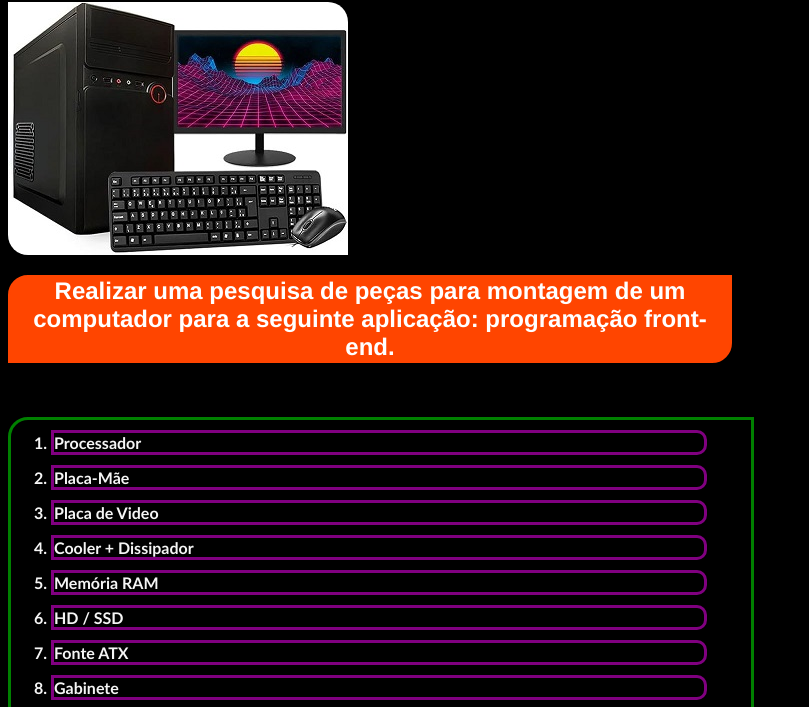
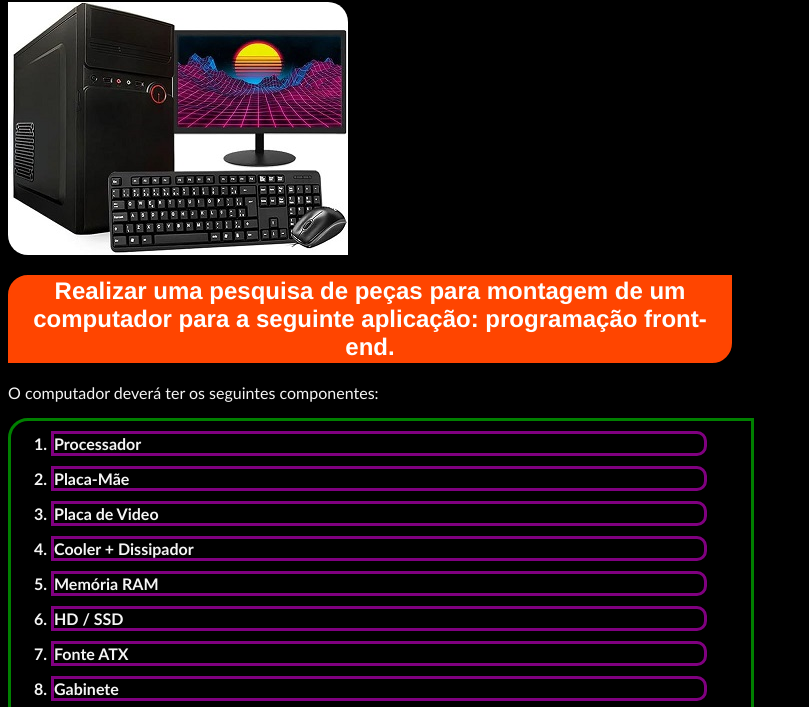
Before and after one commit to hubisk/atividadeFTIC, a plain HTML site: page index.html in a window 1280 px wide. Shown: the part 66-773 px from the top of the page, without its empty margins (0-809 px from the left). Drawn offline with Linux system fonts and the light colour scheme.

```diff
--- a/index.html
+++ b/index.html
@@ -5,6 +5,10 @@
             body{
                 background-color: black;
                 align-items: center;
+            }
+            p {
+                font-family: 'Trebuchet MS', 'Lucida Sans Unicode', 'Lucida Grande', 'Lucida Sans', Arial, sans-serif; color: whitesmoke
+
             }
             h1 {
                 font-weight: bolder; font-family: 'Gill Sans', 'Gill Sans MT', Calibri, 'Trebuchet MS', sans-serif; color: whitesmoke;
```
